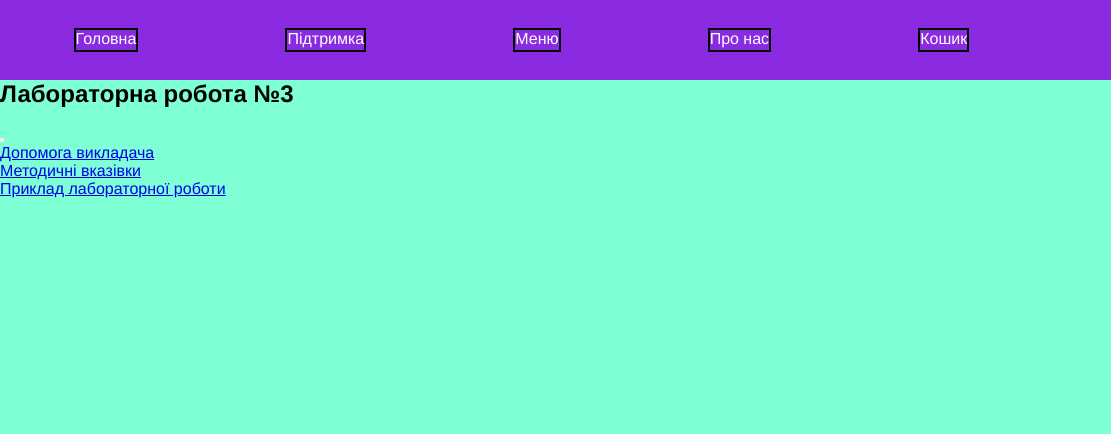
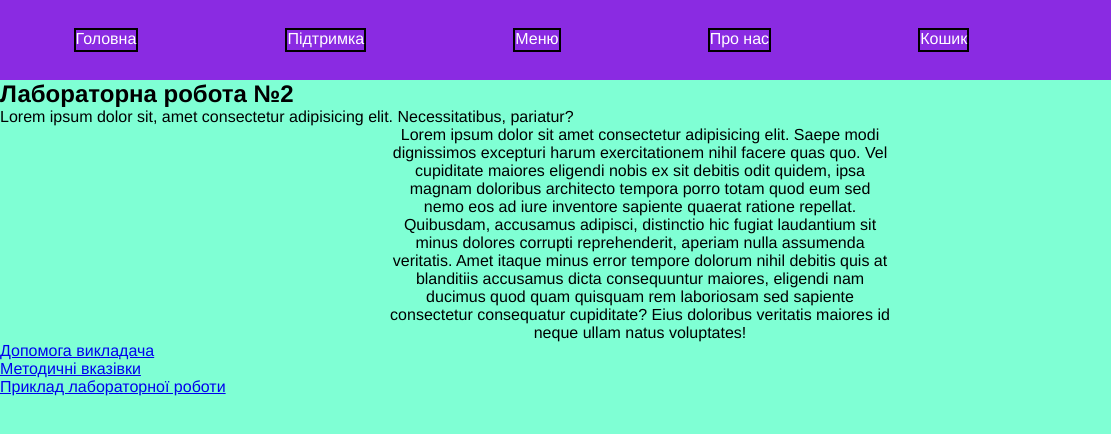
Before and after one commit to ruslayni/lab2, a plain HTML site: page index.html in a window 1280 px wide. Shown: the full height of the page, 0-1111 px from the left. Drawn offline with Linux system fonts and the light colour scheme.

Commit message:
Правильна версія лб.

```diff
--- a/index.html
+++ b/index.html
@@ -4,7 +4,7 @@
 		<meta charset="UTF-8" />
 		<meta name="viewport" content="width=device-width, initial-scale=1.0" />
 		<link rel="stylesheet" type="text/css" href="styles.css" />
-		<title>Лабораторна робота №3</title>
+		<title>Лабораторна робота №2</title>
 	</head>
 	<body>
 		<header>
@@ -17,19 +17,51 @@
 		</header>
 		<main>
 			<section>
-				<h1>Лабораторна робота №3</h1>
-				<p></p>
+				<h1>Лабораторна робота №2</h1>
+				<p>
+					Lorem ipsum dolor sit, amet consectetur adipisicing elit.
+					Necessitatibus, pariatur?
+				</p>
 			</section>
-			<article></article>
-			<div class="card">
-				<img src="" alt="" />
-				<h3></h3>
-				<p></p>
-				<button></button>
-			</div>
-			<div class="card"></div>
-			<div class="card"></div>
-			<div class="card"></div>
+			<article class="some-text">
+				Lorem ipsum dolor sit amet consectetur adipisicing elit. Saepe modi
+				dignissimos excepturi harum exercitationem nihil facere quas quo. Vel
+				cupiditate maiores eligendi nobis ex sit debitis odit quidem, ipsa
+				magnam doloribus architecto tempora porro totam quod eum sed nemo eos ad
+				iure inventore sapiente quaerat ratione repellat. Quibusdam, accusamus
+				adipisci, distinctio hic fugiat laudantium sit minus dolores corrupti
+				reprehenderit, aperiam nulla assumenda veritatis. Amet itaque minus
+				error tempore dolorum nihil debitis quis at blanditiis accusamus dicta
+				consequuntur maiores, eligendi nam ducimus quod quam quisquam rem
+				laboriosam sed sapiente consectetur consequatur cupiditate? Eius
+				doloribus veritatis maiores id neque ullam natus voluptates!
+			</article>
+			<!-- <div class="menu">
+				<div class="card">
+					<img src="" alt="" />
+					<h3>1</h3>
+					<p></p>
+					<button>Кнопка</button>
+				</div>
+				<div class="card">
+					<img src="" alt="" />
+					<h3>2</h3>
+					<p></p>
+					<button>Кнопка</button>
+				</div>
+				<div class="card">
+					<img src="" alt="" />
+					<h3>3</h3>
+					<p></p>
+					<button>Кнопка</button>
+				</div>
+				<div class="card">
+					<img src="" alt="" />
+					<h3>4</h3>
+					<p></p>
+					<button>Кнопка</button>
+				</div>
+			</div> -->
 		</main>
 		<footer>
 			<ul>
--- a/styles.css
+++ b/styles.css
@@ -24,3 +24,11 @@ header {
 img {
 	height: 100px;
 }
+.menu {
+	display: flex;
+}
+.some-text {
+	width: 500px;
+	text-align: center;
+	margin: auto;
+}
```
